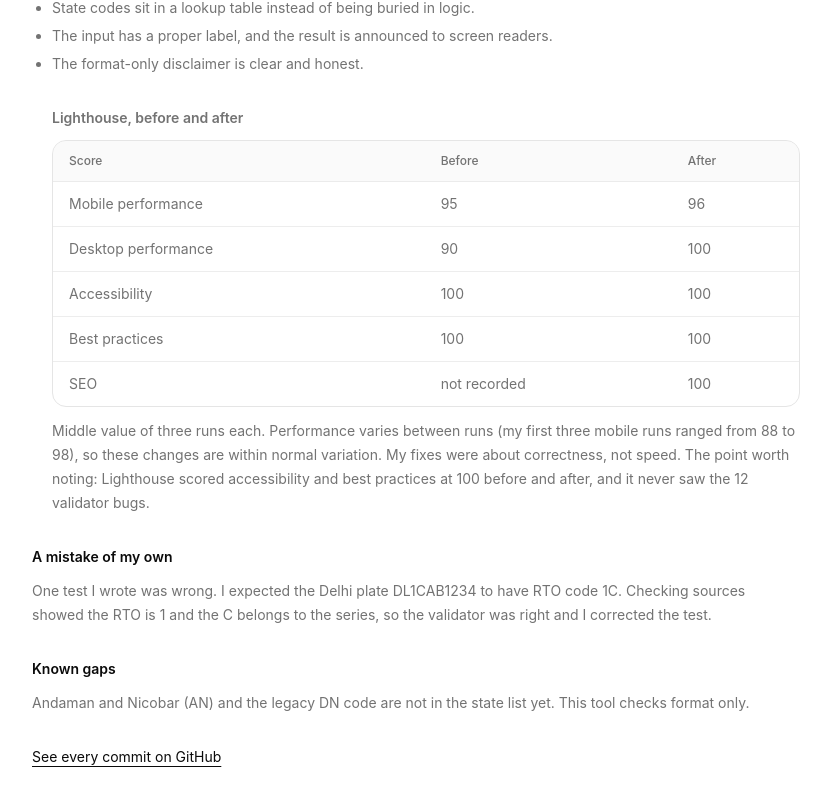
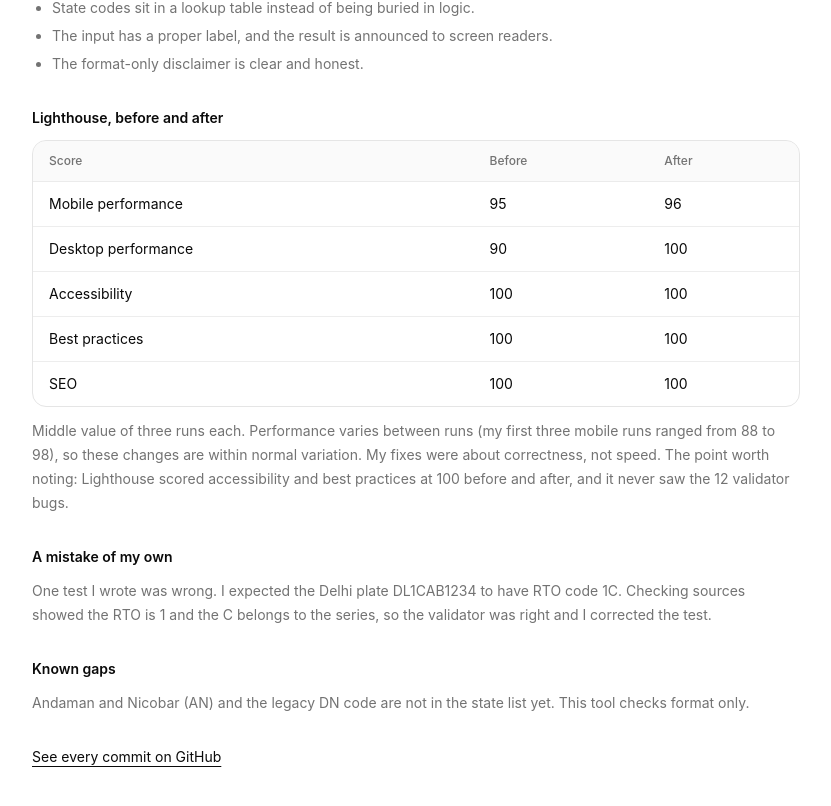
Before and after one commit to Sanskrutiraka/vehicle-plate-check-audit, a Next.js app: page / in a window 1280 px wide. Shown: the part 1709-2515 px from the top of the page, without its empty margins (160-991 px from the left). Built offline with nearby package versions, Linux system fonts and the light colour scheme.

Commit message:
docs: fix Lighthouse table placement (move outside the list)

```diff
--- a/app/page.tsx
+++ b/app/page.tsx
@@ -171,6 +171,7 @@ export default function Page() {
               <li>State codes sit in a lookup table instead of being buried in logic.</li>
               <li>The input has a proper label, and the result is announced to screen readers.</li>
               <li>The format-only disclaimer is clear and honest.</li>
+            </ul>
               <h3 className="mt-8 text-sm font-semibold">Lighthouse, before and after</h3>
               <div className="mt-3 overflow-x-auto rounded-xl border border-border">
                 <table className="w-full text-left text-sm">
@@ -186,7 +187,7 @@ export default function Page() {
                     <tr className="border-t border-border/70"><td className="px-4 py-3">Desktop performance</td><td className="px-4 py-3">90</td><td className="px-4 py-3">100</td></tr>
                     <tr className="border-t border-border/70"><td className="px-4 py-3">Accessibility</td><td className="px-4 py-3">100</td><td className="px-4 py-3">100</td></tr>
                     <tr className="border-t border-border/70"><td className="px-4 py-3">Best practices</td><td className="px-4 py-3">100</td><td className="px-4 py-3">100</td></tr>
-                    <tr className="border-t border-border/70"><td className="px-4 py-3">SEO</td><td className="px-4 py-3">not recorded</td><td className="px-4 py-3">100</td></tr>
+                    <tr className="border-t border-border/70"><td className="px-4 py-3">SEO</td><td className="px-4 py-3">100</td><td className="px-4 py-3">100</td></tr>
                   </tbody>
                 </table>
               </div>
@@ -195,7 +196,6 @@ export default function Page() {
                 so these changes are within normal variation. My fixes were about correctness, not speed. The point worth noting:
                 Lighthouse scored accessibility and best practices at 100 before and after, and it never saw the 12 validator bugs.
               </p>
-            </ul>
 
             <h3 className="mt-8 text-sm font-semibold">A mistake of my own</h3>
             <p className="mt-3 text-sm leading-6 text-muted-foreground">
```
